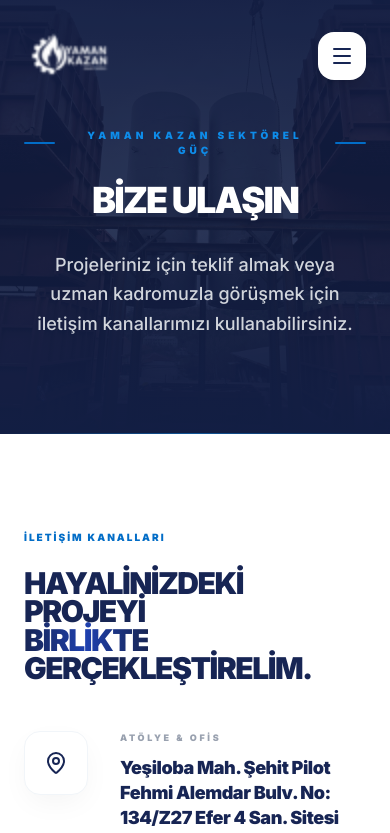
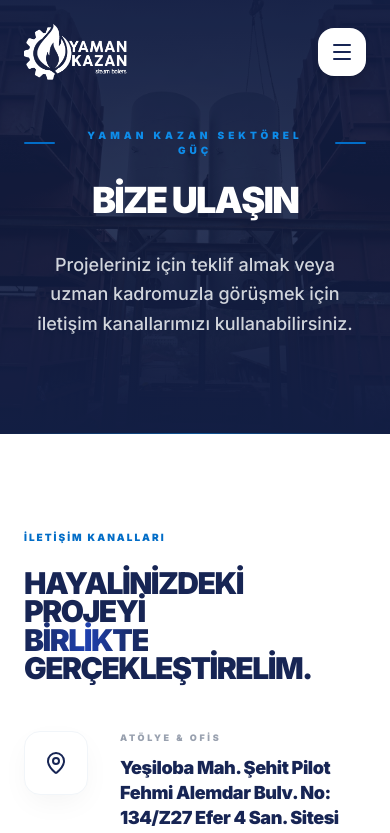
Before and after one commit to talhaff/Yaman_Kazan, a Next.js app: page /iletisim in a window 390 px wide. Shown: the top 833 px of the page. Built offline with nearby package versions, Linux system fonts and the light colour scheme.

Commit message:
feat: implement responsive Navbar and Footer layout components along with StackedServices section

```diff
--- a/src/components/home/StackedServices.tsx
+++ b/src/components/home/StackedServices.tsx
@@ -102,6 +102,7 @@
                 alt={service.title}
                 fill
                 className="object-cover transition-all duration-700 brightness-100 md:brightness-[0.8] md:group-hover:brightness-110"
+                sizes="(max-width: 1024px) 100vw, 40vw"
               />
             </motion.div>
           </div>
--- a/src/components/layout/Footer.tsx
+++ b/src/components/layout/Footer.tsx
@@ -46,9 +46,11 @@
                 <Image
                   src="/img/logoarkaplansız.png"
                   alt="Yaman Kazan Logo"
-                  width={350}
-                  height={120}
-                  className="h-16 md:h-24 w-auto object-contain brightness-0 invert"
+                  width={700}
+                  height={240}
+                  quality={100}
+                  unoptimized
+                  className="h-14 md:h-20 w-auto object-contain brightness-0 invert"
                 />
               </div>
             </Link>
--- a/src/components/layout/Navbar.tsx
+++ b/src/components/layout/Navbar.tsx
@@ -79,10 +79,12 @@
                 <Image
                   src="/img/logoarkaplansız.png"
                   alt="Yaman Kazan Logo"
-                  width={300}
-                  height={100}
+                  width={600}
+                  height={200}
+                  quality={100}
+                  unoptimized
                   className={cn(
-                    "h-16 md:h-24 w-auto object-contain transition-all duration-300",
+                    "h-14 md:h-20 w-auto object-contain transition-all duration-300",
                     !scrolled && "brightness-0 invert"
                   )}
                   priority
@@ -184,9 +186,11 @@
                   <Image
                     src="/img/logoarkaplansız.png"
                     alt="Yaman Kazan Logo"
-                    width={200}
-                    height={70}
-                    className="h-12 w-auto object-contain"
+                    width={400}
+                    height={140}
+                    quality={100}
+                    unoptimized
+                    className="h-10 w-auto object-contain"
                   />
                 </Link>
               </div>
```
Also changed, not shown: public/img/logoarkaplansız.png.
